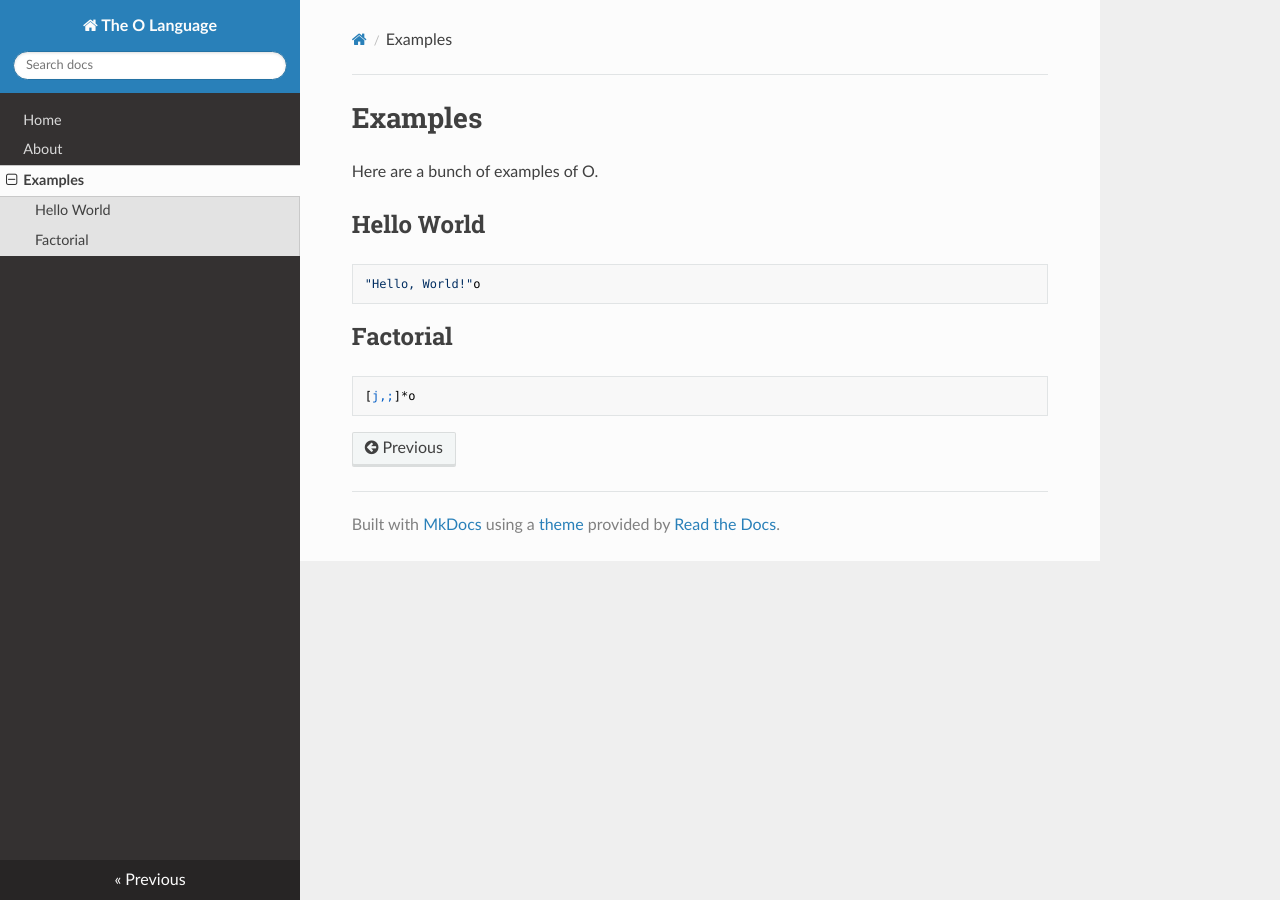
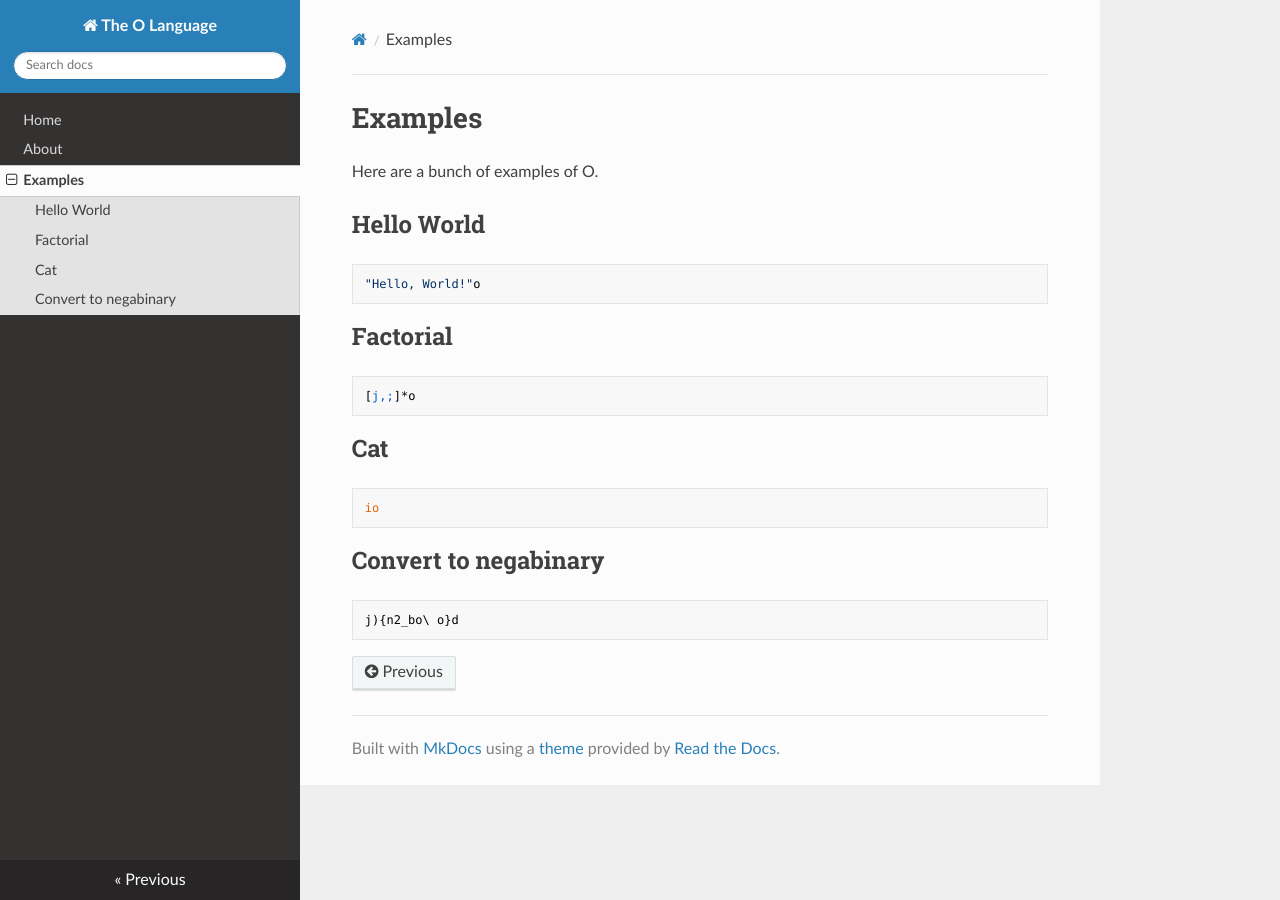
Before and after one commit to phase/o, an MkDocs documentation site: the page built from docs/examples.md, in a window 1280 px wide. Built offline with MkDocs 1.6.1, drawn with Linux system fonts in a browser that asks for light colours; nearby versions of some CDN libraries; old or Windows-style settings are respelled for this version of MkDocs.

Commit message:
docs: more examples

````diff
--- a/docs/examples.md
+++ b/docs/examples.md
@@ -10,3 +10,13 @@ Here are a bunch of examples of O.
 ```
 [j,;]*o
 ```
+
+##Cat
+```
+io
+```
+
+##Convert to negabinary
+```
+j){n2_bo\ o}d
+```
````
